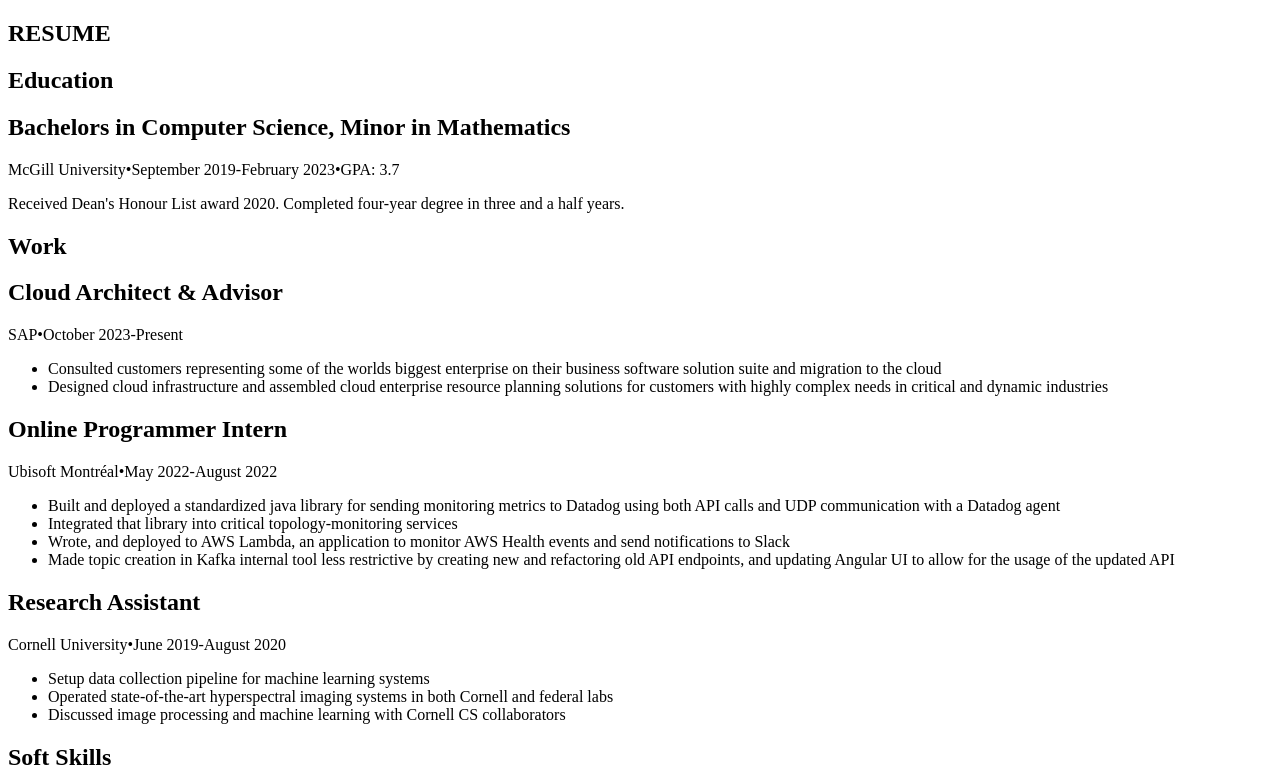
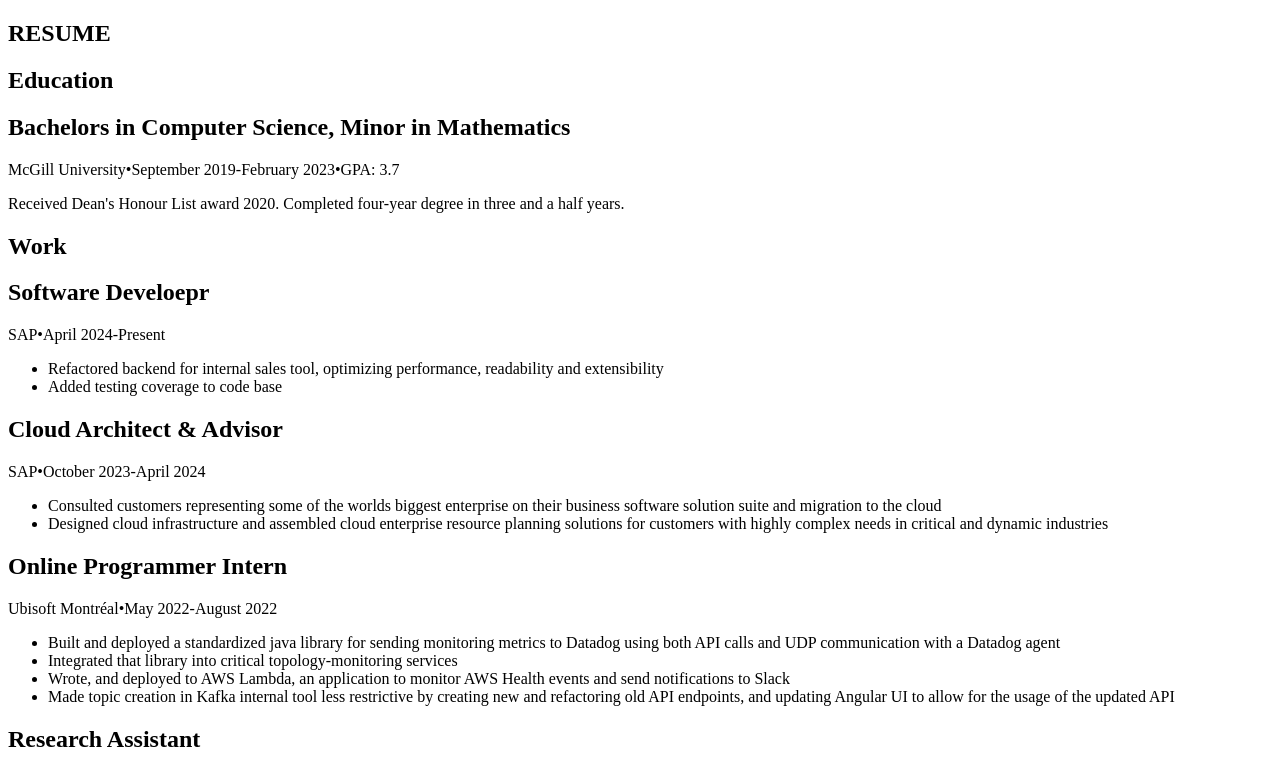
Before and after one commit to owenglahn/resume-site, a Next.js app in the folder frontend/: page /Resume in a window 1280 px wide. Shown: the top 773 px of the page. Built offline with nearby package versions, Linux system fonts and the light colour scheme.

Commit message:
Update for fellowship

```diff
--- a/frontend/src/dataDef.tsx
+++ b/frontend/src/dataDef.tsx
@@ -24,7 +24,21 @@ export const education: ITimeLineItem[] = [
 
 export const work: ITimeLineItem[] = [
     {
-        date: "October 2023-Present",
+        date: "April 2024-Present",
+        location: "SAP",
+        title: "Software Develoepr",
+        content:
+        <ul className="list-disc">
+            <li>
+                Refactored backend for internal sales tool, optimizing performance, readability and extensibility
+            </li>
+            <li>
+                Added testing coverage to code base
+            </li>
+        </ul>
+    },
+    {
+        date: "October 2023-April 2024",
         location: "SAP",
         title: "Cloud Architect & Advisor",
         content:
```
